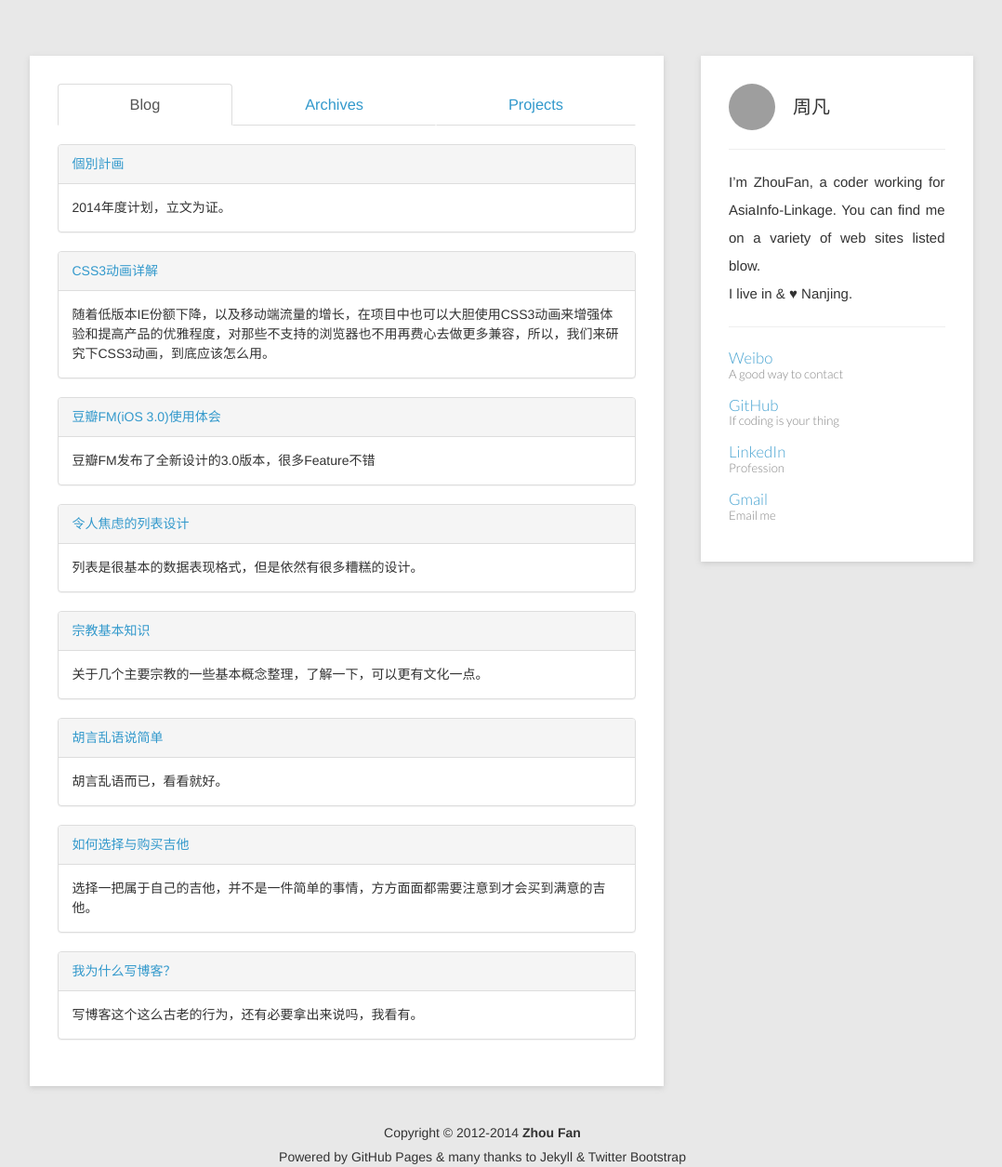
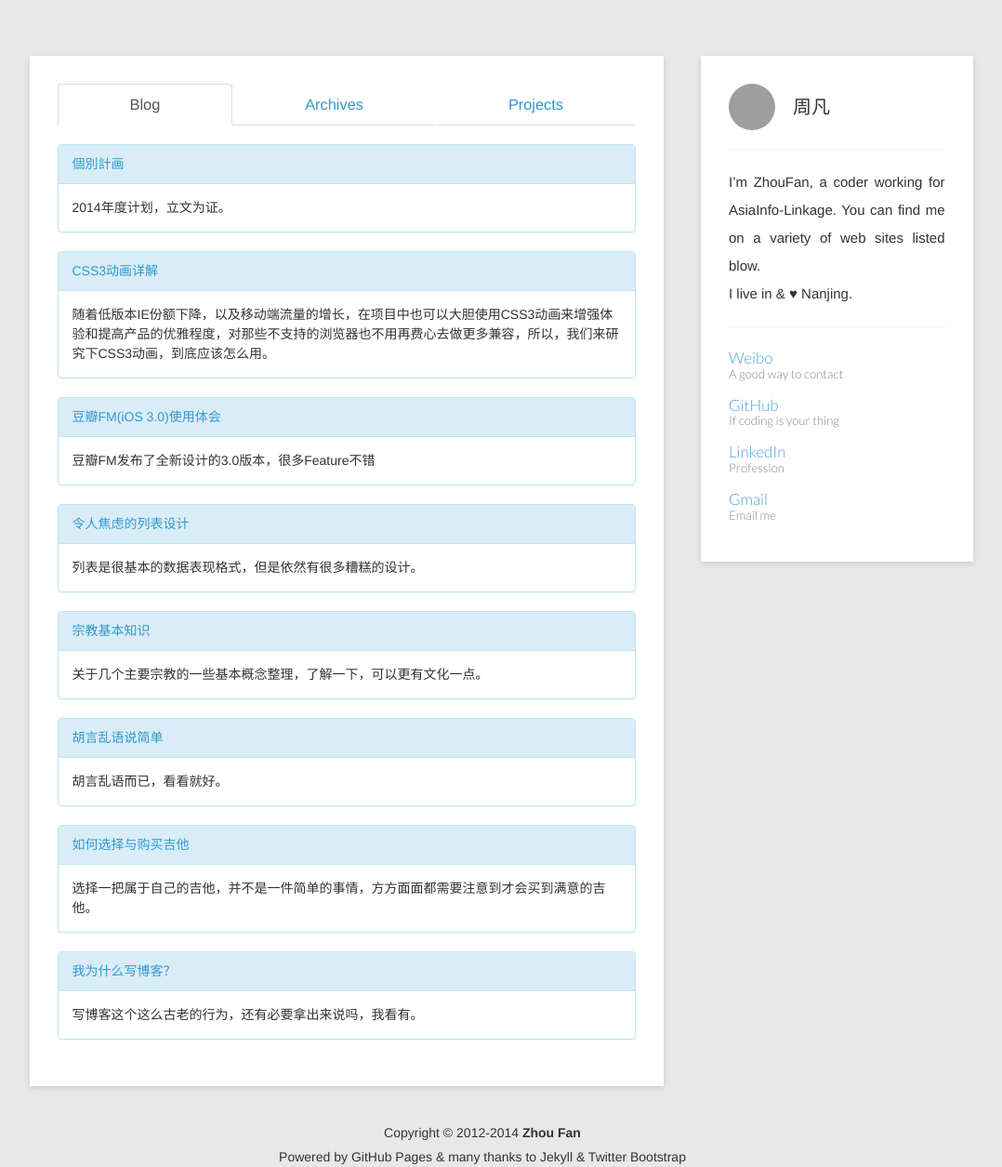
Before and after one commit to zhoufan2013/zhoufan2013.github.io, a Jekyll site: the page built from index.html, in a window 1280 px wide. Shown: the whole page at 93% size, without its empty margins (121-1199 px from the left). Built offline with Jekyll 4.4.1, drawn with Linux system fonts in a browser that asks for light colours; nearby versions of some CDN libraries; Markdown is read by kramdown in place of the engine named in the settings; the list of posts is cut into pages by our own code; grey boxes are pictures that could not be loaded.

Commit message:
v2 update

```diff
--- a/index.html
+++ b/index.html
@@ -15,7 +15,7 @@ title: 周凡君の个人站
 			<div class="tab-content pane-spacing">
 				<div class="tab-pane fade in active" id="Blog">
 					{% for post in site.posts %}
-						<div class="panel panel-default">
+						<div class="panel panel-info">
 							<div class="panel-heading"><a href="{{ post.url }}" >{{ post.title }}</a></div>
 							<div class="panel-body">{{ post.description }}</div>
 						</div>
@@ -45,7 +45,7 @@ title: 周凡君の个人站
 			        {% endfor %}
 				</div>
 				<div class="tab-pane fade" id="Projects">
-					{{ include README.md }}
+
 				</div>
 			</div>
 
```
